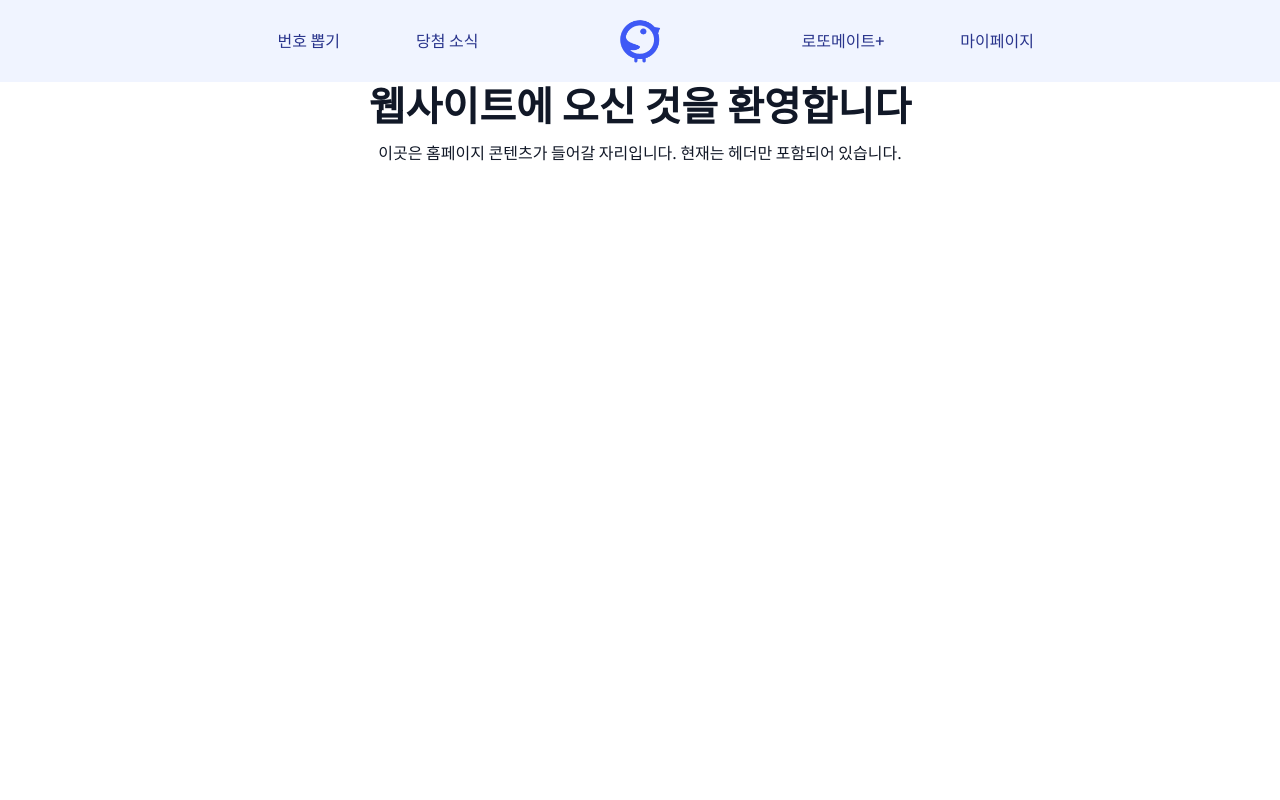
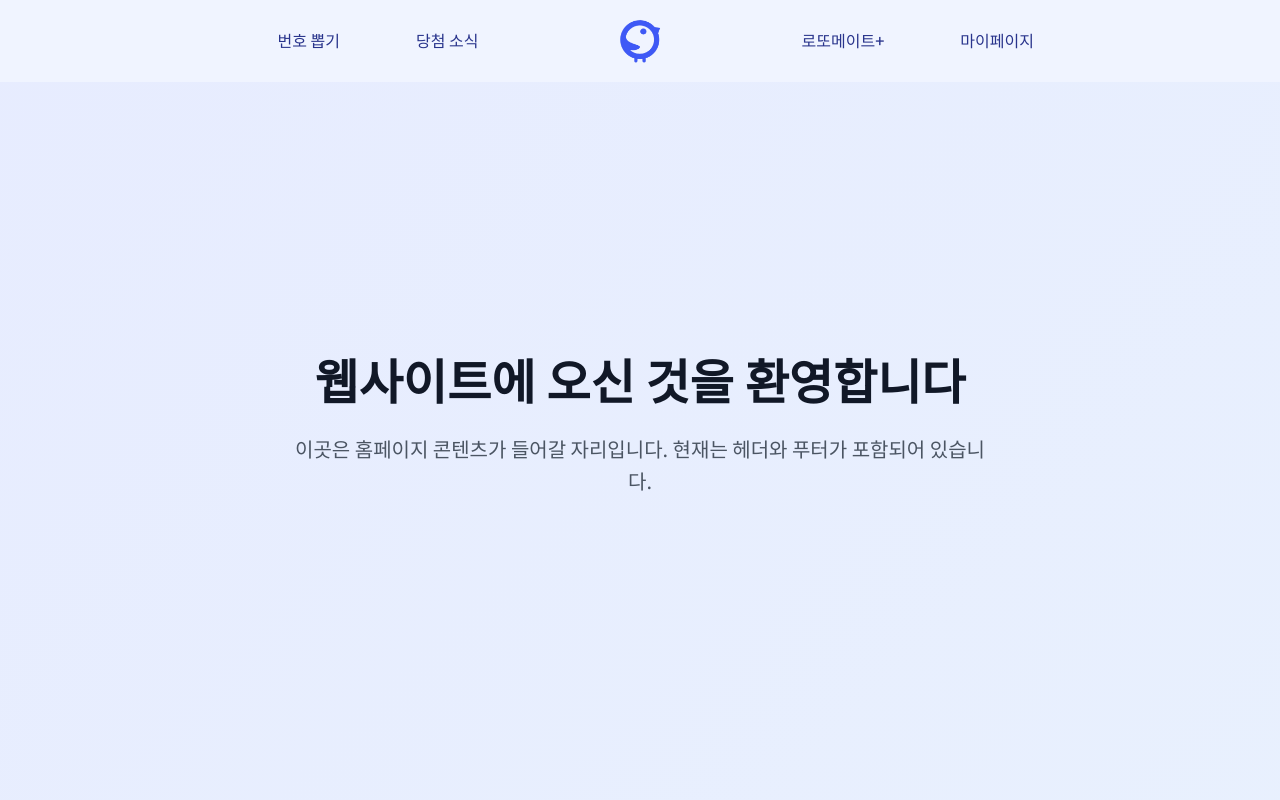
Before and after one commit to DaHnDell/lotto_mate_frontend, a React (Create React App) app: page / in a window 1280 px wide. Shown: the top 800 px of the page. Built offline with nearby package versions, Linux system fonts and the light colour scheme.

Commit message:
홈 컴포넌트에 footer 컴포넌트 추가

```diff
--- a/src/components/common/Home.jsx
+++ b/src/components/common/Home.jsx
@@ -1,5 +1,6 @@
 import React from 'react';
 import Header from './Header';
+import Footer from './Footer';
 
 const Home = () => {
   return (
@@ -7,20 +8,21 @@
       <Header />
       <main className="main-content">
         {/* 여기에 홈페이지 본문 콘텐츠를 추가할 수 있습니다 */}
-        <div className="hero-section">
+        <div className="home-section">
           <div className="container">
             <div className="row justify-content-center">
               <div className="col-md-10 text-center">
-                <h1 className="hero-title">웹사이트에 오신 것을 환영합니다</h1>
-                <p className="hero-subtitle">
+                <h1 className="home-title">웹사이트에 오신 것을 환영합니다</h1>
+                <p className="home-subtitle">
                   이곳은 홈페이지 콘텐츠가 들어갈 자리입니다.
-                  현재는 헤더만 포함되어 있습니다.
+                  현재는 헤더와 푸터가 포함되어 있습니다.
                 </p>
               </div>
             </div>
           </div>
         </div>
       </main>
+      <Footer />
     </div>
   );
 };
```
